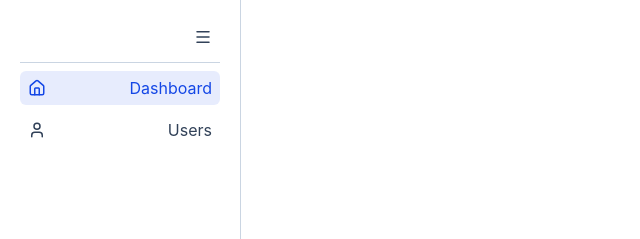
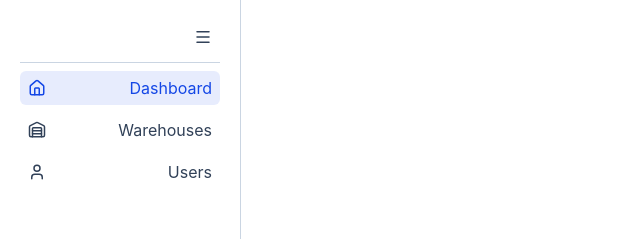
Before and after one commit to Prime0XX00/storage, a React (Vite) app in the folder frontend/: page / in a window 1280 px wide. Shown: the top 239 px of the page, without its empty margins (0-640 px from the left). Built offline with nearby package versions, Linux system fonts and the light colour scheme.

Commit message:
added route, sidebarlink & warehouse view

```diff
--- a/frontend/src/App.tsx
+++ b/frontend/src/App.tsx
@@ -1,9 +1,14 @@
 import { Route, Routes } from "react-router";
 import BasicLayout from "./components/layouts/basic/BasicLayout";
+import { QueryClient, QueryClientProvider } from "@tanstack/react-query";
+import WarehouseOverview from "./features/warehouse/views/WarehouseOverview";
+
+const queryClient = new QueryClient();
 
 function App() {
 	return (
 		<>
+			<QueryClientProvider client={queryClient}>
 				<Routes>
 					<Route
 						path="/"
@@ -14,11 +19,16 @@ function App() {
 							element={<></>}
 						/>
 						<Route
+							path="warehouses"
+							element={<WarehouseOverview></WarehouseOverview>}
+						/>
+						<Route
 							path="users"
 							element={<></>}
 						/>
 					</Route>
 				</Routes>
+			</QueryClientProvider>
 		</>
 	);
 }
--- a/frontend/src/components/layouts/basic/sidebar/Sidebar.tsx
+++ b/frontend/src/components/layouts/basic/sidebar/Sidebar.tsx
@@ -24,6 +24,12 @@ const Sidebar = (): React.JSX.Element => {
 			></SidebarLink>
 
 			<SidebarLink
+				icon={"warehouse"}
+				title="Warehouses"
+				to="warehouses"
+			></SidebarLink>
+
+			<SidebarLink
 				icon={"user"}
 				title="Users"
 				to="users"
--- /dev/null
+++ b/frontend/src/features/warehouse/views/WarehouseOverview.tsx
@@ -0,0 +1,5 @@
+const WarehouseOverview = (): React.JSX.Element => {
+	return <>Warehouse</>;
+};
+
+export default WarehouseOverview;
```
Lines whose indentation alone changed are shown as unchanged.
